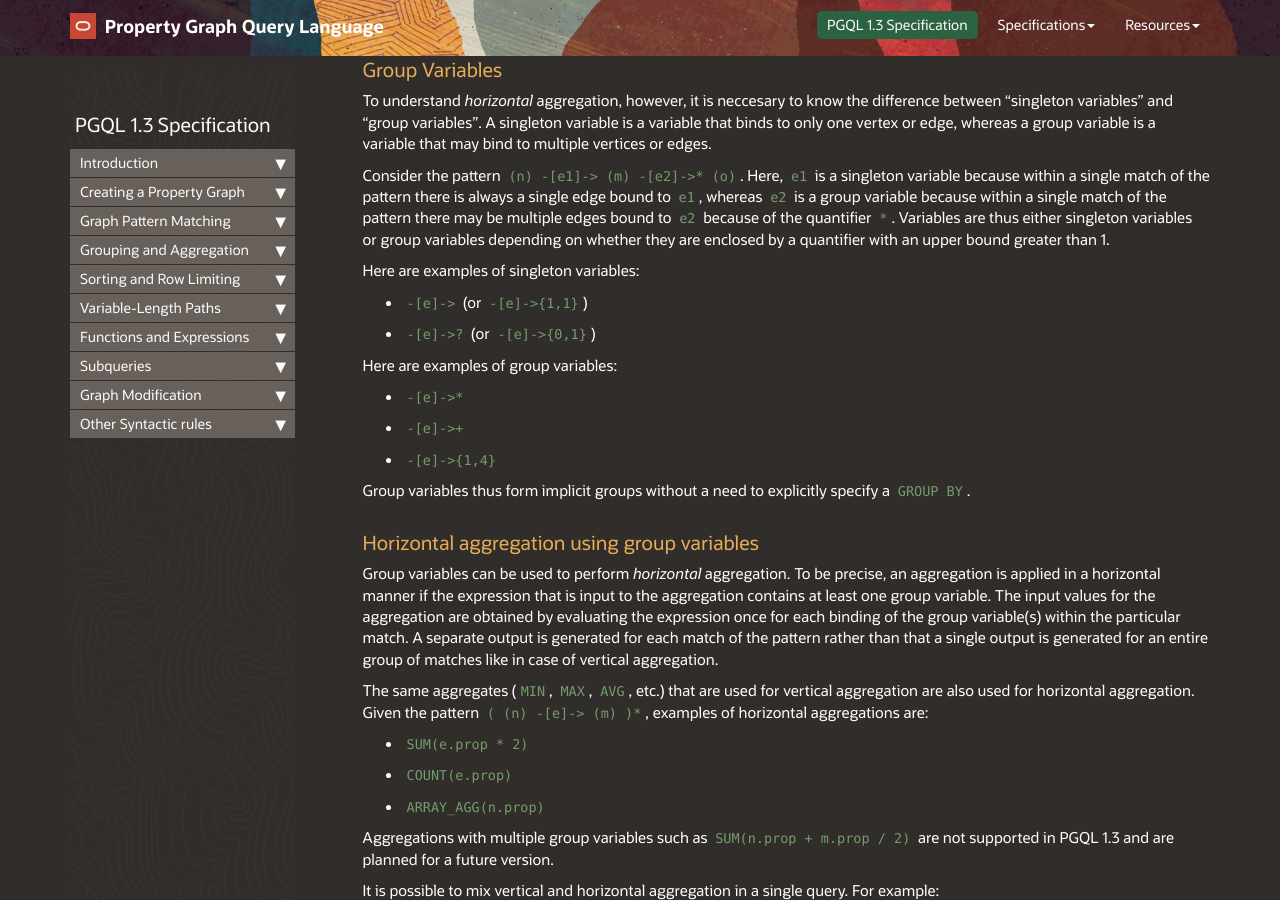
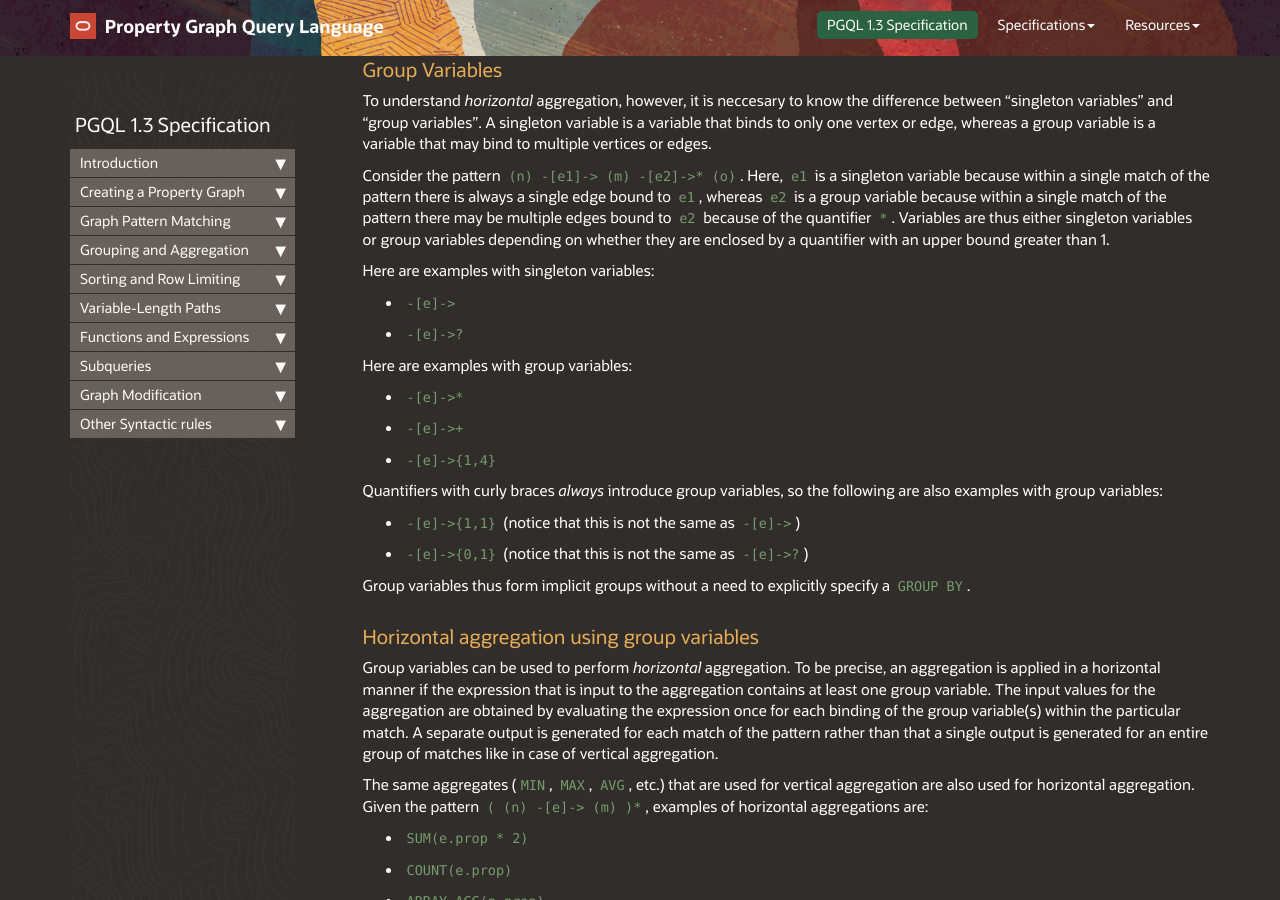
Before and after one commit to oracle/pgql-lang, a Jekyll site: the page built from pages/pgql-1.3-spec.md, in a window 1280 px wide and 900 px high, scrolled down 62076 px. Built offline with Jekyll 4.4.1, drawn with Linux system fonts in a browser that asks for light colours; nearby versions of some CDN libraries; comment, search, counter and statistics services are not loaded.

Commit message:
curly braces means group variable

```diff
--- a/pages/pgql-1.3-spec.md
+++ b/pages/pgql-1.3-spec.md
@@ -2528,16 +2528,21 @@ Consider the pattern `(n) -[e1]-> (m) -[e2]->* (o)`.
 Here, `e1` is a singleton variable because within a single match of the pattern there is always a single edge bound to `e1`, whereas `e2` is a group variable because within a single match of the pattern there may be multiple edges bound to `e2` because of the quantifier `*`.
 Variables are thus either singleton variables or group variables depending on whether they are enclosed by a quantifier with an upper bound greater than 1.
 
-Here are examples of singleton variables:
-
- - `-[e]->` (or `-[e]->{1,1}`)
- - `-[e]->?` (or `-[e]->{0,1}`)
-
-Here are examples of group variables:
+Here are examples with singleton variables:
+
+ - `-[e]->`
+ - `-[e]->?`
+
+Here are examples with group variables:
 
  - `-[e]->*`
  - `-[e]->+`
  - `-[e]->{1,4}`
+
+Quantifiers with curly braces _always_ introduce group variables, so the following are also examples with group variables:
+
+- `-[e]->{1,1}` (notice that this is not the same as `-[e]->`)
+- `-[e]->{0,1}` (notice that this is not the same as `-[e]->?`)
 
 Group variables thus form implicit groups without a need to explicitly specify a `GROUP BY`.
 
```
